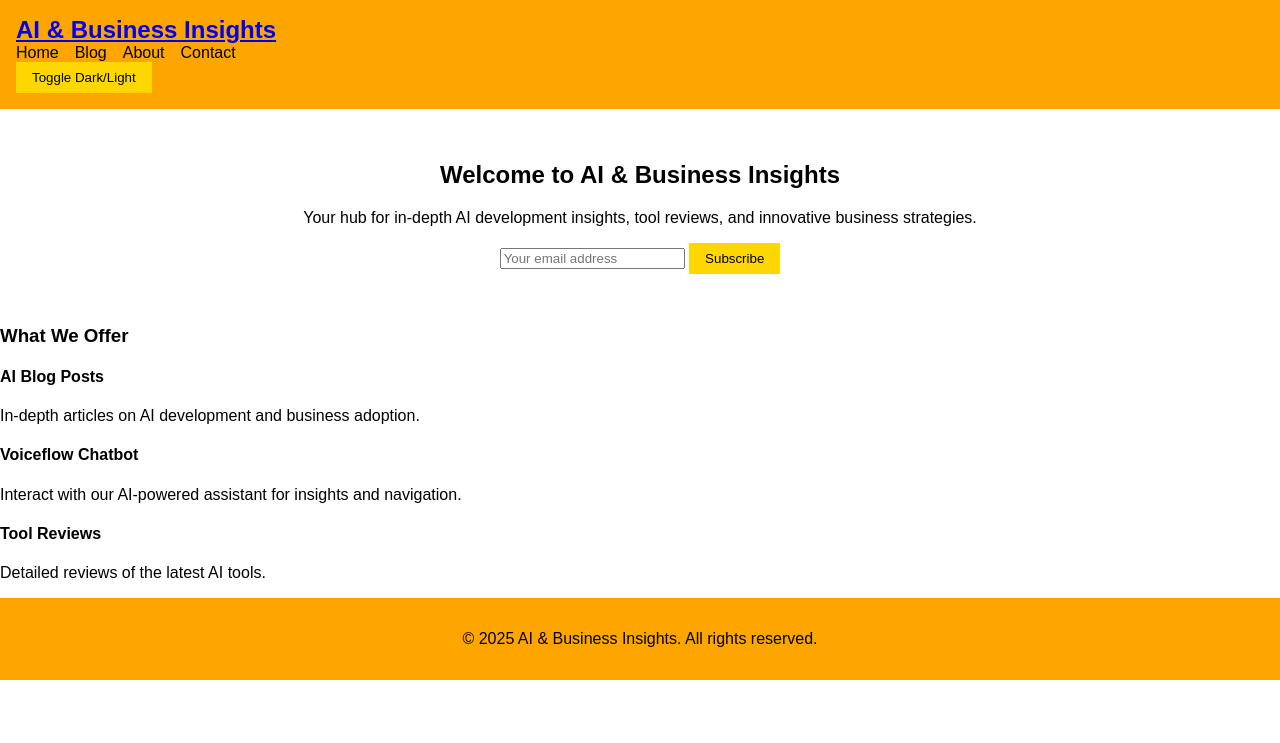
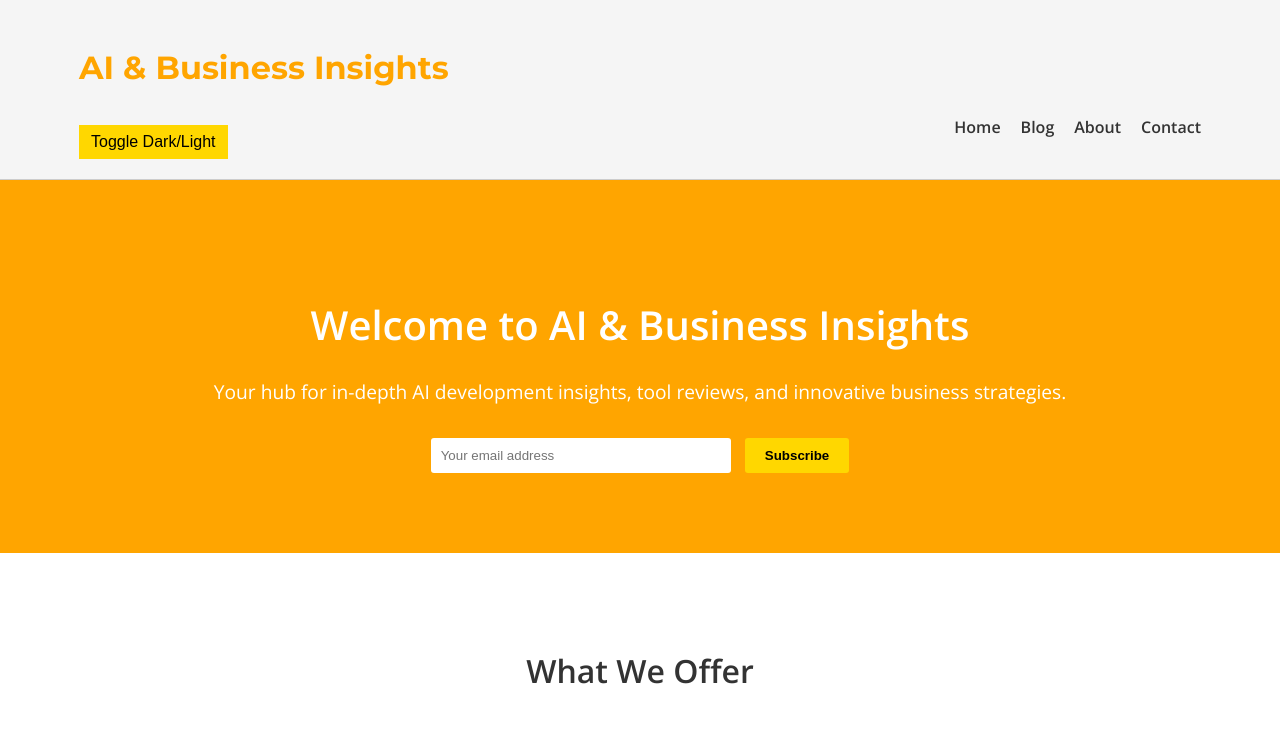
Before and after one commit to macca1b/ai-in-motion, a plain HTML site: page index.html in a window 1280 px wide. Shown: the top 743 px of the page. Drawn offline with nearby package versions, Linux system fonts and the light colour scheme; files that its build step writes are made by us from their sources; files whose address does not match are found by name.

Commit message:
Update style.css

```diff
--- a/style.css
+++ b/style.css
@@ -1,92 +1,152 @@
-/* Light Theme Variables */
+/* Theme Variables */
 :root {
-  --bg-color: #FFFFFF;
-  --text-color: #000000;
-  --accent-orange: #FFA500;
-  --accent-yellow: #FFD700;
+  --bg-color: #ffffff;
+  --text-color: #333;
+  --accent-color: #FFA500; /* Orange */
+  --highlight-color: #FFD700; /* Yellow */
+  --header-bg: #f5f5f5;
 }
 
-/* Dark Theme Variables */
 [data-theme="dark"] {
   --bg-color: #121212;
-  --text-color: #FFFFFF;
-  --accent-orange: #FFA500;
-  --accent-yellow: #FFD700;
+  --text-color: #e0e0e0;
+  --accent-color: #FFA500;
+  --highlight-color: #FFD700;
+  --header-bg: #1e1e1e;
 }
 
 /* Global Styles */
+* {
+  box-sizing: border-box;
+}
 body {
+  margin: 0;
+  padding: 0;
+  font-family: 'Open Sans', sans-serif;
   background-color: var(--bg-color);
   color: var(--text-color);
-  font-family: Arial, sans-serif;
-  margin: 0;
-  padding: 0;
+  line-height: 1.6;
 }
 
-header {
-  background: var(--accent-orange);
-  padding: 1rem;
-  display: flex;
-  align-items: center;
-  justify-content: space-between;
+/* Container */
+.container {
+  width: 90%;
+  max-width: 1200px;
+  margin: 0 auto;
+  padding: 0 15px;
 }
 
-header h1 {
-  margin: 0;
-  font-size: 1.5rem;
+/* Header */
+.site-header {
+  background: var(--header-bg);
+  padding: 20px 0;
+  border-bottom: 1px solid #ccc;
 }
-
-nav ul {
+.site-title a {
+  text-decoration: none;
+  color: var(--accent-color);
+  font-family: 'Montserrat', sans-serif;
+  font-size: 2rem;
+}
+.site-nav {
+  float: right;
+}
+.site-nav ul {
   list-style: none;
   margin: 0;
   padding: 0;
   display: flex;
 }
-
-nav ul li {
-  margin-right: 1rem;
+.site-nav ul li {
+  margin-left: 20px;
+}
+.site-nav ul li a {
+  text-decoration: none;
+  color: var(--text-color);
+  font-weight: 600;
 }
 
-nav ul li a {
-  color: var(--text-color);
-  text-decoration: none;
+/* Theme Toggle Button */
+.theme-toggle {
+  background: var(--highlight-color);
+  border: none;
+  padding: 8px 12px;
+  cursor: pointer;
+  font-size: 1rem;
+  margin-top: 10px;
 }
 
-button {
-  background-color: var(--accent-yellow);
-  border: none;
-  padding: 0.5rem 1rem;
-  cursor: pointer;
+/* Hero Section */
+.hero {
+  background: var(--accent-color);
+  color: #fff;
+  padding: 80px 0;
+  text-align: center;
+}
+.hero h2 {
+  font-size: 2.5rem;
+  margin-bottom: 20px;
+}
+.hero p {
+  font-size: 1.2rem;
+  margin-bottom: 30px;
 }
 
-main {
-  padding: 2rem;
+/* Newsletter Signup */
+.newsletter-signup input[type="email"] {
+  padding: 10px;
+  border: none;
+  width: 300px;
+  max-width: 80%;
+  border-radius: 3px;
+  margin-right: 10px;
+}
+.newsletter-signup button {
+  padding: 10px 20px;
+  background: var(--highlight-color);
+  border: none;
+  cursor: pointer;
+  border-radius: 3px;
+  font-weight: bold;
 }
 
-#hero {
+/* Features Section */
+.features {
+  padding: 60px 0;
+  background: var(--bg-color);
+  color: var(--text-color);
+}
+.features h3 {
   text-align: center;
-  padding: 2rem 0;
+  margin-bottom: 40px;
+  font-size: 2rem;
+}
+.feature-items {
+  display: flex;
+  flex-wrap: wrap;
+  justify-content: space-around;
+}
+.feature-item {
+  flex: 0 1 300px;
+  margin: 10px;
+  padding: 20px;
+  background: #f9f9f9;
+  border-radius: 5px;
+  text-align: center;
+  transition: transform 0.3s ease;
+}
+.feature-item:hover {
+  transform: translateY(-5px);
+}
+.feature-item h4 {
+  margin-bottom: 10px;
+  color: var(--accent-color);
 }
 
-#newsletter-signup {
-  margin-top: 1rem;
+/* Footer */
+.site-footer {
+  background: var(--header-bg);
+  padding: 20px 0;
+  text-align: center;
+  border-top: 1px solid #ccc;
 }
-
-footer {
-  text-align: center;
-  padding: 1rem;
-  background: var(--accent-orange);
-  color: var(--text-color);
-}
-
-/* Responsive Navigation */
-@media (max-width: 600px) {
-  nav ul {
-    flex-direction: column;
-    align-items: center;
-  }
-
-  nav ul li {
-    margin-bottom: 0.5rem;
-  }
-}
```
